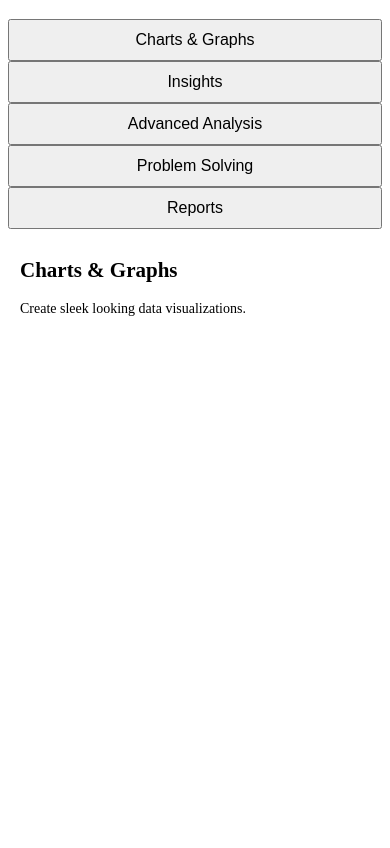
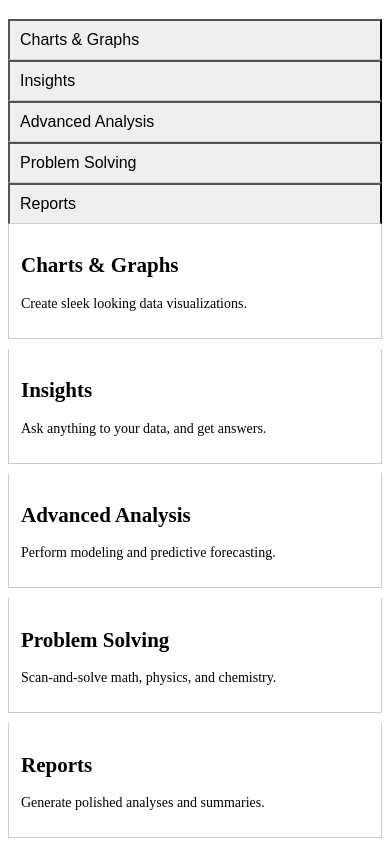
Before and after one commit to kana-fitt/practical-copy-julius-ai, a website: page index.html in a window 390 px wide. Shown: the part 61-909 px from the top of the page. Before the commit the page ends 844 px from the top, so only its background shows below. Drawn offline with Linux system fonts and the light colour scheme.

Commit message:
mobile : tab click disable

```diff
--- a/scripts.js
+++ b/scripts.js
@@ -20,6 +20,10 @@ function openTab(evt, tabName) {
 }
 
 // Default open the first tab
-document.addEventListener("DOMContentLoaded", function () {
-  document.querySelector(".tablinks").click();
-});
+//document.addEventListener("DOMContentLoaded", function () {
+//  document.querySelector(".tablinks").click();
+//});
+
+// Set default tab open
+document.getElementById("Charts").style.display = "block";
+document.querySelector(".tablinks").classList.add("active");
--- a/styles.css
+++ b/styles.css
@@ -1,4 +1,4 @@
-/* Style for screen widths larger than 960px */
+/* Style for Desktop (screen widths larger than or equal to 960px) */
 @media screen and (min-width: 960px) {
   .tab {
     display: flex;
@@ -12,11 +12,16 @@
   }
 
   .tabcontent {
+    display: none;
+    padding: 12px;
+  }
+
+  .tabcontent.active {
     display: block;
   }
 }
 
-/* Style for screen widths smaller than 960px */
+/* Style for Mobile (screen widths smaller than 960px) */
 @media screen and (max-width: 960px) {
   /* Stack the buttons vertically */
   .tab {
@@ -24,15 +29,22 @@
   }
 
   .tab button {
+    pointer-events: none;
     display: block;
     width: 100%;
     padding: 10px;
     font-size: 16px;
+    text-align: left;
+    border-bottom: 1px solid #ccc;
   }
 
-  /* Make the tab content full width */
+  /* Display all tab content in sequence */
   .tabcontent {
+    display: block;
     padding: 12px;
     font-size: 14px;
+    border: 1px solid #ccc;
+    border-top: none;
+    margin-bottom: 10px;
   }
 }
```
